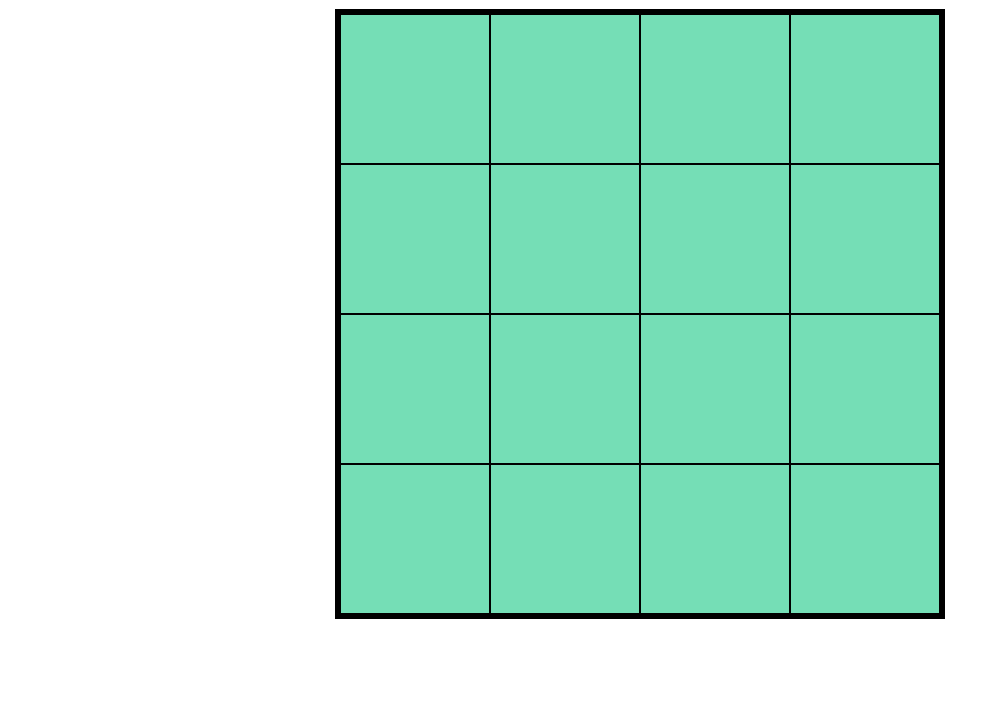
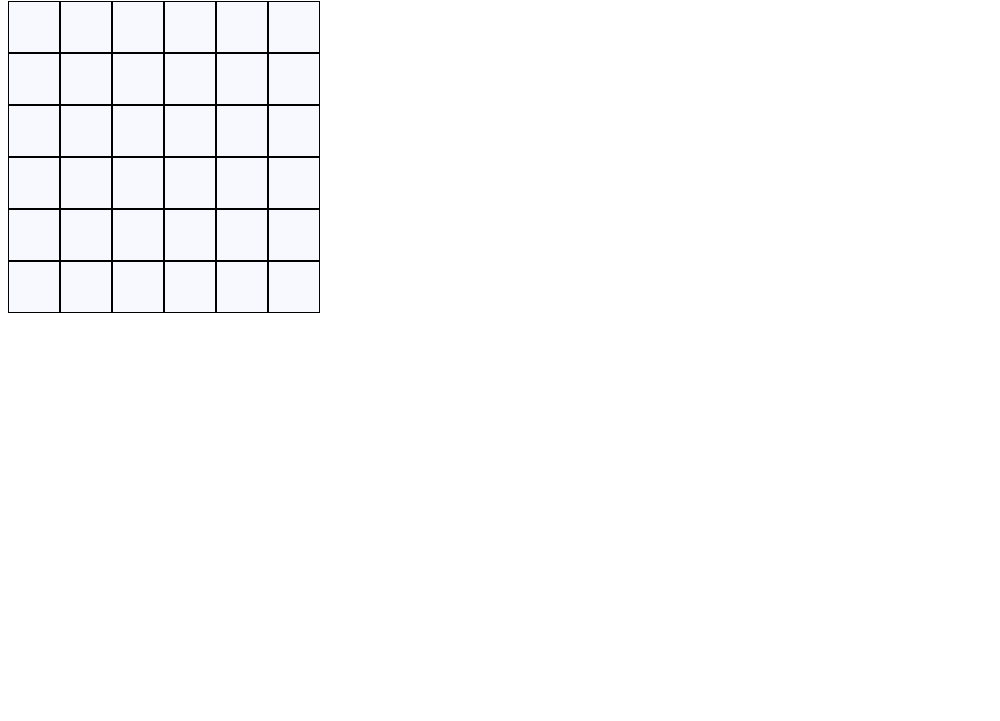
Before and after one commit to joeym3519/etch-a-sketch, a plain HTML site: page index.html in a window 1280 px wide. Shown: the part 79-800 px from the top of the page, without its empty margins (0-1000 px from the left). Drawn offline with Linux system fonts and the light colour scheme.

Commit message:
Add  variable to grid size, so that it is dynamic. Paint div backgroud when mouse hovers over it

```diff
--- a/index.html
+++ b/index.html
@@ -3,14 +3,16 @@
 <head>
     <meta charset="UTF-8">
     <link rel="stylesheet" href="style.css">
-    <script src="script.js" defer> </script>
+
     <title>Etch-A-Sketch</title>
 </head>
 <body>
-    <div id="board">
+
     <h1 class="sketchpad"> Sketchpad</h1>
-        <div id="container">
+
+        <div class="container">
         </div>
     </div>
+    <script src="script.js"> </script>
 </body>
 </html>
--- a/script.js
+++ b/script.js
@@ -1,18 +1,50 @@
+const resetButton = document.querySelector('button')
+const container = document.querySelector('.container')
+const amtOfGrids = 6
 
-let container = document.getElementById('container')
+const createGrid = (amtOfGrids) => {
+  for (let i = 0; i < amtOfGrids; i++){
+    const row = document.createElement('div')
+    row.classList.add('grid-row')
+
+    for (let j = 0; j < amtOfGrids; j++) {
+        const gridBox = document.createElement('div')
+        gridBox.classList.add('grid-box')
+        // paint box as you move over it
+        gridBox.addEventListener('mouseenter' , () => {
+            gridBox.style.backgroundColor = 'black'
+        })
+        row.appendChild(gridBox)
+    }
+    container.appendChild(row)
+  }
+}
+
+createGrid(amtOfGrids)
 
 
-for(i = 0; i <16; i++) {
-    let div = document.createElement('div');
-        div.classList.add("cell");
-        container.appendChild(div);
-}
 
-let cells = document.querySelector('#container');
-cells.addEventListener('mouseover', paintCell);
 
-function paintCell(){
-    let paintBrush = document.querySelector('.cell')
-        paintBrush.style.backgroundColor = 'black';
 
-        }
+
+
+
+// let container = document.getElementById('container')
+
+
+// for(i = 0; i <16; i++) {
+//     let div = document.createElement('div');
+//         div.classList.add("cell");
+//         container.appendChild(div);
+// }
+
+
+
+// let cells = document.querySelector('#container');
+// let paintBrush = document.querySelector('.cell')
+
+// cells.addEventListener('click', paintCell);
+// function paintCell(){
+//         paintBrush.style.backgroundColor = 'black';
+
+//         }
--- a/style.css
+++ b/style.css
@@ -1,4 +1,16 @@
+.grid-row {
+    display: flex;
+}
 
+.grid-box{
+    width: 50px;
+    height: 50px;
+    border: 1px solid black;
+    background-color: #f8f8ff;
+
+}
+
+/*
 #container {
     display: grid;
     grid-template-columns: 150px 150px 150px 150px;
@@ -25,4 +37,4 @@
     border-color: black;
     border-style: solid;
 
-}
+} */
```
